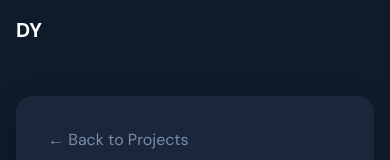
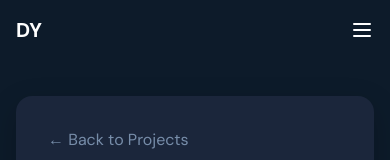
Before and after one commit to DavidYu75/thedavidyu, a Next.js app: page /projects/black-scholes-model in a window 390 px wide. Shown: the top 160 px of the page. Built offline with nearby package versions, Linux system fonts and the light colour scheme.

Commit message:
improved navbar

```diff
--- a/src/components/layout/NavBar.tsx
+++ b/src/components/layout/NavBar.tsx
@@ -6,14 +6,21 @@ import { motion } from 'framer-motion';
 
 const NavBar = () => {
   const [isScrolled, setIsScrolled] = useState(false);
+  const [isMenuOpen, setIsMenuOpen] = useState(false);
 
   useEffect(() => {
     const handleScroll = () => {
       setIsScrolled(window.scrollY > 0);
     };
+
     window.addEventListener('scroll', handleScroll);
     return () => window.removeEventListener('scroll', handleScroll);
   }, []);
+
+  // Close mobile menu when clicking on a link
+  const handleLinkClick = () => {
+    setIsMenuOpen(false);
+  };
 
   return (
     <motion.header
@@ -31,6 +38,8 @@ const NavBar = () => {
         >
           DY
         </Link>
+
+        {/* Desktop Navigation */}
         <div className="hidden sm:flex sm:space-x-8">
           <Link
             href="#intro"
@@ -57,7 +66,80 @@ const NavBar = () => {
             Contact
           </Link>
         </div>
+
+        {/* Mobile Menu Button */}
+        <button
+          className="sm:hidden text-white focus:outline-none"
+          onClick={() => setIsMenuOpen(!isMenuOpen)}
+          aria-label="Toggle menu"
+        >
+          <svg
+            xmlns="http://www.w3.org/2000/svg"
+            className="h-6 w-6"
+            fill="none"
+            viewBox="0 0 24 24"
+            stroke="currentColor"
+          >
+            {isMenuOpen ? (
+              <path
+                strokeLinecap="round"
+                strokeLinejoin="round"
+                strokeWidth={2}
+                d="M6 18L18 6M6 6l12 12"
+              />
+            ) : (
+              <path
+                strokeLinecap="round"
+                strokeLinejoin="round"
+                strokeWidth={2}
+                d="M4 6h16M4 12h16M4 18h16"
+              />
+            )}
+          </svg>
+        </button>
       </nav>
+
+      {/* Mobile Menu */}
+      {isMenuOpen && (
+        <motion.div
+          className="sm:hidden bg-[#0D1B2A]/95 backdrop-blur-md"
+          initial={{ opacity: 0, height: 0 }}
+          animate={{ opacity: 1, height: 'auto' }}
+          exit={{ opacity: 0, height: 0 }}
+          transition={{ duration: 0.3 }}
+        >
+          <div className="px-4 py-3 space-y-4">
+            <Link
+              href="#intro"
+              className="block py-2 text-[#778DA9] hover:text-white transition-colors"
+              onClick={handleLinkClick}
+            >
+              About
+            </Link>
+            <Link
+              href="#experience"
+              className="block py-2 text-[#778DA9] hover:text-white transition-colors"
+              onClick={handleLinkClick}
+            >
+              Experience
+            </Link>
+            <Link
+              href="#projects"
+              className="block py-2 text-[#778DA9] hover:text-white transition-colors"
+              onClick={handleLinkClick}
+            >
+              Projects
+            </Link>
+            <Link
+              href="#contact"
+              className="block py-2 text-[#778DA9] hover:text-white transition-colors"
+              onClick={handleLinkClick}
+            >
+              Contact
+            </Link>
+          </div>
+        </motion.div>
+      )}
     </motion.header>
   );
 };
```
